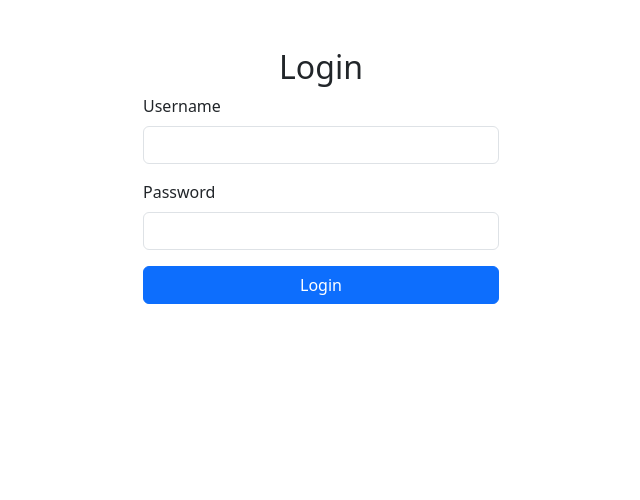
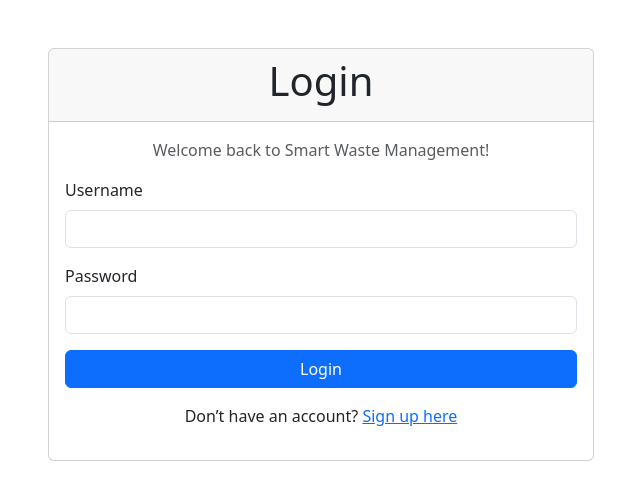
Before and after one commit to RockieRaheem/Smart-Waste-Management, a Django app: template templates/login.html in a window 1280 px wide. Shown: the part 56-556 px from the top of the page, without its empty margins (319-959 px from the left). Run offline with Django 5.2, Linux system fonts and the light colour scheme; the template is opened without the code that fills it, so the values that code supplies are empty.

Commit message:
Modified login page

```diff
--- a/templates/login.html
+++ b/templates/login.html
@@ -1,23 +1,32 @@
 {% extends 'base.html' %}
+{% load static %}
 
 {% block title %}Login - Smart Waste{% endblock %}
 
 {% block content %}
 <div class="row justify-content-center">
-    <div class="col-md-4">
-        <h2 class="text-center">Login</h2>
+    <div class="col-md-6">
+        <div class="card">
+            <div class="card-header text-center">
+                <h1>Login</h1>
+            </div>
+            <div class="card-body">
+                <p class="text-muted text-center">Welcome back to Smart Waste Management!</p>
                 <form method="POST">
                     {% csrf_token %}
                     <div class="mb-3">
                         <label class="form-label">Username</label>
-                <input type="text" name="username" class="form-control">
+                        <input type="text" name="username" class="form-control" required>
                     </div>
                     <div class="mb-3">
                         <label class="form-label">Password</label>
-                <input type="password" name="password" class="form-control">
+                        <input type="password" name="password" class="form-control" required>
                     </div>
                     <button type="submit" class="btn btn-primary w-100">Login</button>
                 </form>
+                <p class="mt-3 text-center">Don’t have an account? <a href="{% url 'signup' %}" class="text-primary">Sign up here</a></p>
+            </div>
+        </div>
     </div>
 </div>
 {% endblock %}
```
Lines whose indentation alone changed are shown as unchanged.
